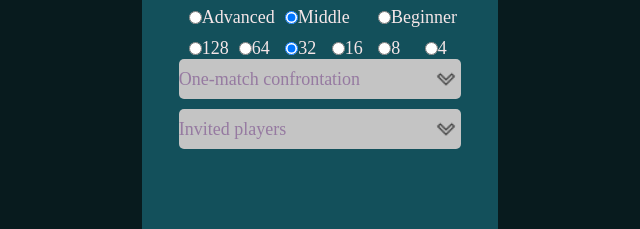
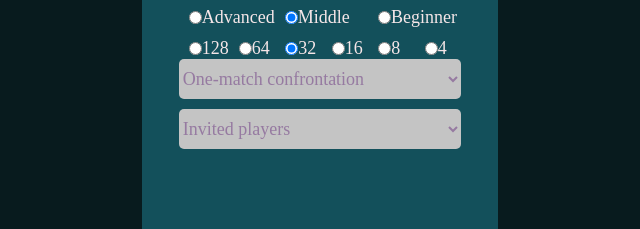
Before and after one commit to RuslanYaremenkoWizardsDev/Hackaton_team7, a website built with webpack: page frontend/Client/mainPage.html in a window 1280 px wide. Shown: the part 436-665 px from the top of the page, 320-960 px from the left. Built offline with nearby package versions, Linux system fonts and the light colour scheme.

Commit message:
addDropDownInCreateTour

```diff
--- a/frontend/Client/mainPage.html
+++ b/frontend/Client/mainPage.html
@@ -96,33 +96,22 @@
                         <label for="level">4</label>
                     </div>
                 </div>
+
                 <div class="main__block-input-icons__dropdown">
-                    <button class="main__block-input-icons__dropdown-btn" id="show-dropdown-scenario">One-match confrontation<div class="main__block-input-icons__dropdown-btn--icon"></div></button>
-                    <div class="main__block-input-icons__dropdown-content" id="scenarioForTournament">
-                        <div class="main__block-input-icons__dropdown-content--content-hover" value="two-match-confrontation">Two-match confrontation</div>
-                        <div class="main__block-input-icons__dropdown-content--content-hover" value="two-three-wins">Two-three-wins</div>
-                    </div>
-                </div>
-                <div class="main__block-input-icons__dropdown">
-                    <button class="main__block-input-icons__dropdown-btn">Invited players<div class="main__block-input-icons__dropdown-btn--icon"></div></button>
-                    <div class="main__block-input-icons__dropdown-content" id="scenarioForTournament">
-                        <div class="main__block-input-icons__dropdown-content--content-hover" value="two-match-confrontation">Two-match confrontation</div>
-                    </div>
+                    <select class="main__block-input-icons__dropdown-btn" id="show-dropdown-scenario">
+                        <option class="" selected>One-match confrontation</option>
+                        <option class="">Two-match confrontation</option>
+                        <option class="">Two-three-wins</option>
+                    </select>
                 </div>
 
-
-
-
-                <!-- <div class="dropdown">
-                    <button class="dropbtn" id="dropDown">Выпадающий</button>
-                    <div id="myDropdown" class="dropdown-content">
-                      <a href="#">Ссылка 1</a>
-                      <a href="#">Ссылка 2</a>
-                      <a href="#">Ссылка 3</a>
-                    </div>
-                  </div> -->
-
-
+                <div class="main__block-input-icons__dropdown">
+                    <select class="main__block-input-icons__dropdown-btn">
+                        <option class=".option" selected>Invited players</option>
+                        <option class="">Invited one player</option>
+                        <option class="">Invited two players</option>
+                    </select>
+                </div>
 
             </div>
         </div>
--- a/frontend/style/style.scss
+++ b/frontend/style/style.scss
@@ -27,7 +27,10 @@ input{
     background: none;
     cursor: pointer;
 }
-
+select{
+    border: none;
+    outline: none;
+}
 .content-block{
     width: 30%;
     height: 70vh;
--- a/webpack.config.js
+++ b/webpack.config.js
@@ -18,10 +18,6 @@ module.exports = {
       "@babel/polyfill",
       path.resolve(__dirname, "./frontend/logicPages/mainLogic.js"),
     ],
-    mainModal: [
-      "@babel/polyfill",
-      path.resolve(__dirname, "./frontend/client/modalWindows/modalFields.js"),
-    ],
   },
   output: {
     path: path.resolve(__dirname, "dist"),
@@ -41,7 +37,7 @@ module.exports = {
     new HtmlWebpackPlugin({
       template: "frontend/client/mainPage.html",
       filename: "mainPage.html",
-      chunks: ["main", "mainModal"],
+      chunks: ["main"],
     }),
     new HtmlWebpackPlugin({
       template: "frontend/client/registrPage.html",
```
Also changed, not shown: frontend/style/modalFieldsAdmin.scss (+0 -47 lines).
